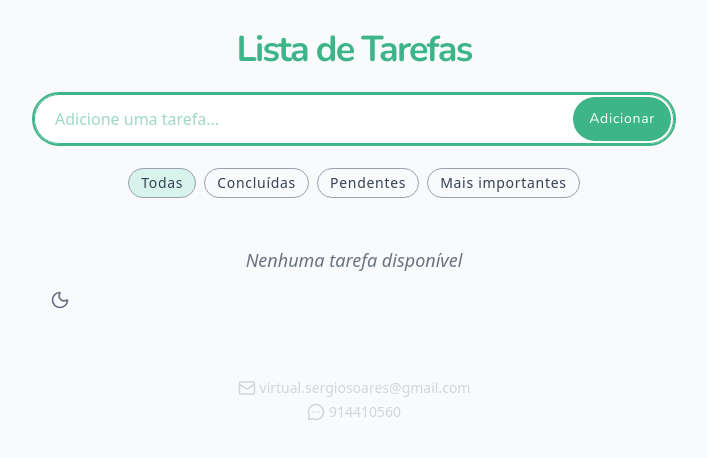
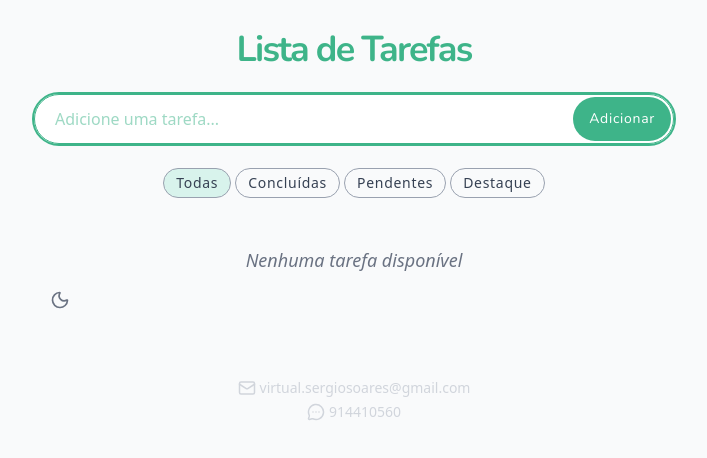
Before and after one commit to wp-sergiosoares/To-do-List, a React (Vite) app: page / in a window 1280 px wide. Shown: the top 458 px of the page, without its empty margins (286-993 px from the left). Built offline with nearby package versions, Linux system fonts and the light colour scheme.

Commit message:
fix font-size

```diff
--- a/src/App.css
+++ b/src/App.css
@@ -31,7 +31,7 @@ body {
 
 
 .btn-filter {
-  @apply tracking-wider rounded-full text-gray-700 dark:text-gray-300 px-3 py-1 border-1 border-gray-400 dark:border-gray-600 text-sm cursor-pointer  dark:bg-gray-800 hover:bg-[var(--color-primary-light)] transition dark:hover:bg-gray-700;
+  @apply tracking-wider rounded-full text-gray-700 dark:text-gray-300 px-3 py-1 border-1 border-gray-400 dark:border-gray-600 text-xs md:text-sm cursor-pointer  dark:bg-gray-800 hover:bg-[var(--color-primary-light)] transition dark:hover:bg-gray-700;
 }
 
 .input-adicionar {
--- a/src/components/Filters.tsx
+++ b/src/components/Filters.tsx
@@ -2,12 +2,13 @@ type FiltersProps = {
   setFiltro: (
     filtro: "todos" | "concluidos" | "pendentes" | "destaque"
   ) => void;
+  filtro: string;
 };
 
 export default function Filters({ setFiltro, filtro }: FiltersProps) {
   return (
     <div>
-      <div className="flex gap-2 items-center justify-center">
+      <div className="flex gap-1 items-center justify-center">
         <div>
           <button
             className={
@@ -53,7 +54,7 @@ export default function Filters({ setFiltro, filtro }: FiltersProps) {
                 : "btn-filter"
             }
           >
-            Mais importantes
+            Destaque
           </button>
         </div>
       </div>
```
